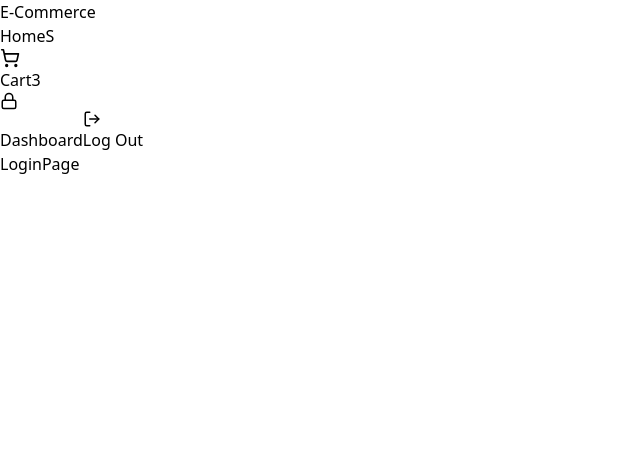
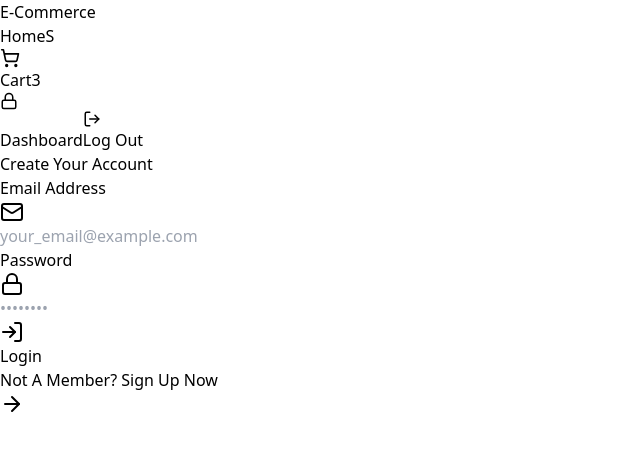
Before and after one commit to CasGan/Ecom, a React (Vite) app in the folder frontend/: page /login in a window 1280 px wide. Shown: the top 450 px of the page, without its empty margins (0-640 px from the left). Built offline with nearby package versions, Linux system fonts and the light colour scheme.

Commit message:
website_entry
initialize frontend for signup and login

```diff
--- a/frontend/src/pages/LoginPage.jsx
+++ b/frontend/src/pages/LoginPage.jsx
@@ -1,8 +1,127 @@
-import React from 'react'
+// import React from 'react'
+import { useState } from "react";
+import { motion } from "framer-motion";
+import { Link } from "react-router-dom";
+import { LogIn, Mail, Lock, ArrowRight, Loader } from "lucide-react";
 
 const LoginPage = () => {
+  const [email, setEmail] = useState("");
+  const [password, setPassword] = useState("");
+  const loading = false;
+
+  const handleSubmit = (e) => {
+    e.preventDefault();
+    console.log(email, password);
+  };
+
   return (
-    <div>LoginPage</div>
-  )
+    <div className="flex flex-col justify-center py-12 sm:px-6 lg:px-8">
+      <motion.div
+        className="sm:mx-auto sm:w-full sm:max-w-md"
+        initial={{ opacity: 0, y: -20 }}
+        animate={{ opacity: 1, y: 0 }}
+        transition={{ duration: 0.8 }}
+      >
+        <h2 className="mt-6 text-center text-3xl font-extrabold text-emerald-400">
+          Create Your Account
+        </h2>
+      </motion.div>
+
+      <motion.div
+        className="mt-8 sm:mx-auto sm:w-full sm:max-w-md"
+        initial={{ opacity: 0, y: 20 }}
+        animate={{ opacity: 1, y: 0 }}
+        transition={{ duration: 0.8, delay: 0.2 }}
+      >
+        <div className="bg-gray-800 py-8 px-4 shadow sm:rounded-lg sm:px-10">
+          <form onSubmit={handleSubmit} className="space-y-6">
+            <div>
+              <label
+                htmlFor="email"
+                className="block text-sm font-medium text-gray-300"
+              >
+                Email Address
+              </label>
+              <div className="mt-1 relative rounded-md shadow-sm">
+                <div className="absolute inset-y-0 left-0 pl-3 flex items-center pointer-events-none">
+                  <Mail className="h-5 w-5 text-gray-400" aria-hidden="true" />
+                </div>
+                <input
+                  id="email"
+                  type="email"
+                  required
+                  value={email}
+                  onChange={(e) => setEmail(e.target.value)}
+                  className=" block w-full px-3 py-2 pl-10 bg-gray-700 border border-gray-600
+									rounded-md shadow-sm
+									 placeholder-gray-400 focus:outline-none focus:ring-emerald-500
+									 focus:border-emerald-500 sm:text-sm"
+                  placeholder="your_email@example.com"
+                />
+              </div>
+            </div>
+
+            <div>
+              <label
+                htmlFor="password"
+                className="block text-sm font-medium text-gray-300"
+              >
+                Password
+              </label>
+              <div className="mt-1 relative rounded-md shadow-sm">
+                <div className="absolute inset-y-0 left-0 pl-3 flex items-center pointer-events-none">
+                  <Lock className="h-5 w-5 text-gray-400" aria-hidden="true" />
+                </div>
+                <input
+                  id="password"
+                  type="password"
+                  required
+                  value={password}
+                  onChange={(e) => setPassword(e.target.value)}
+                  className=" block w-full px-3 py-2 pl-10 bg-gray-700 border border-gray-600
+									rounded-md shadow-sm placeholder-gray-400 focus:outline-none focus:ring-emerald-500 focus:border-emerald-500 sm:text-sm"
+                  placeholder="••••••••"
+                />
+              </div>
+            </div>
+
+            <button
+              type="submit"
+              className="w-full flex justify-center py-2 px-4 border border-transparent
+							rounded-md shadow-sm text-sm font-medium text-white bg-emerald-600
+							 hover:bg-emerald-700 focus:outline-none focus:ring-2 focus:ring-offset-2
+							  focus:ring-emerald-500 transition duration-150 ease-in-out disabled:opacity-50"
+              disabled={loading}
+            >
+              {loading ? (
+                <>
+                  <Loader
+                    className="mr-2 h-5 w-5 animate-spin"
+                    aria-hidden="true"
+                  />
+                  Loading...
+                </>
+              ) : (
+                <>
+                  <LogIn className="mr-2 h-5 w-5" aria-hidden="true" />
+                  Login
+                </>
+              )}
+            </button>
+          </form>
+
+          <p className="mt-8 text-center text-sm text-gray-400">
+            Not A Member?{" "}
+            <Link
+              to="/signup"
+              className="font-medium text-emerald-400 hover:text-emerald-300"
+            >
+              Sign Up Now <ArrowRight className="inline h-4 w-4" />
+            </Link>
+          </p>
+        </div>
+      </motion.div>
+    </div>
+  );
 };
-export default LoginPage
+export default LoginPage;
```
Also changed, not shown: frontend/src/pages/SignUpPage.jsx (+75 -37 lines).
